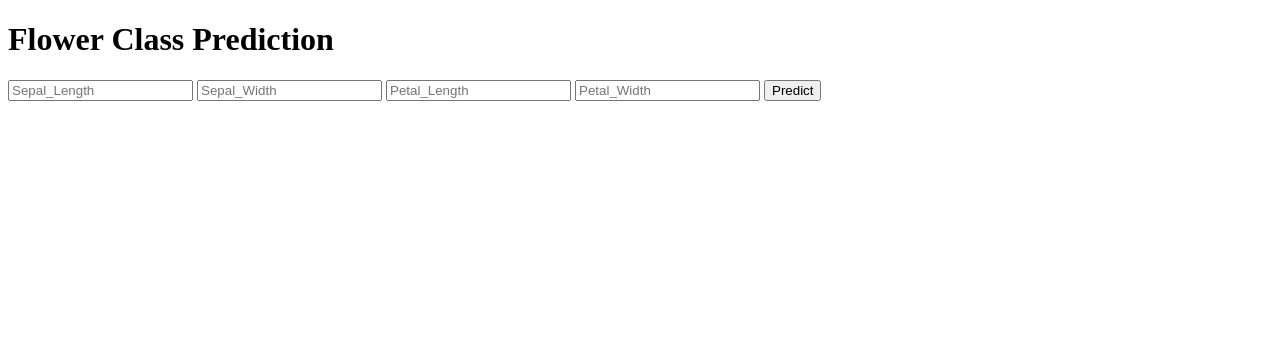
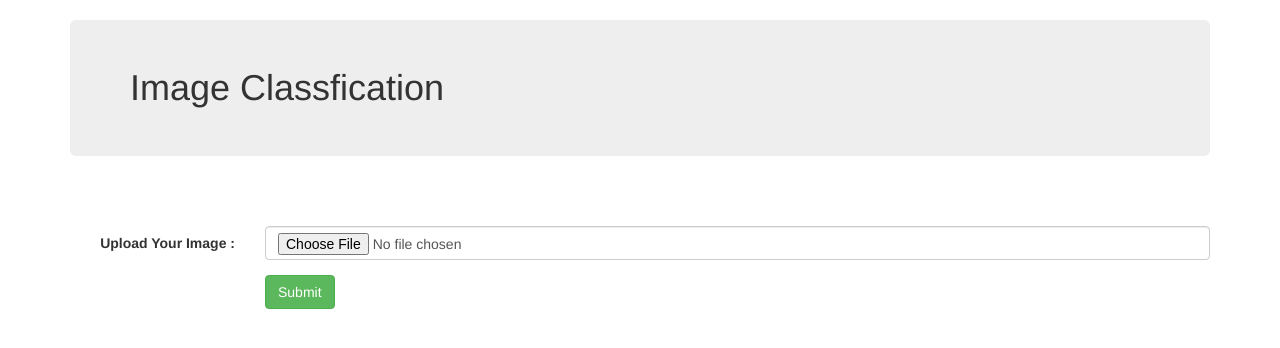
Before and after one commit to ME3ZA/chest-model-api, a Flask app: template templates/index.html in a window 1280 px wide. Shown: the top 348 px of the page. Run offline with Flask 2, Linux system fonts and the light colour scheme; the template is opened without the code that fills it, so the values that code supplies are empty; parts of the project's set-up code (start-up, migrations or seed data) failed here and were passed over; some libraries are stand-ins or nearby versions.

Commit message:
Update index.html

```diff
--- a/templates/index.html
+++ b/templates/index.html
@@ -1,35 +1,46 @@
 <!DOCTYPE html>
-<html >
-<!--From https://codepen.io/frytyler/pen/EGdtg-->
+<html lang="en">
 <head>
-  <meta charset="UTF-8">
-  <title>ML API</title>
-  <link href='https://fonts.googleapis.com/css?family=Pacifico' rel='stylesheet' type='text/css'>
-<link href='https://fonts.googleapis.com/css?family=Arimo' rel='stylesheet' type='text/css'>
-<link href='https://fonts.googleapis.com/css?family=Hind:300' rel='stylesheet' type='text/css'>
-<link href='https://fonts.googleapis.com/css?family=Open+Sans+Condensed:300' rel='stylesheet' type='text/css'>
+  <title>Image Classification</title>
+  <meta charset="utf-8">
+  <meta name="viewport" content="width=device-width, initial-scale=1">
+  <link rel="stylesheet" href="https://maxcdn.bootstrapcdn.com/bootstrap/3.4.1/css/bootstrap.min.css">
+  <script src="https://ajax.googleapis.com/ajax/libs/jquery/3.5.1/jquery.min.js"></script>
+  <script src="https://maxcdn.bootstrapcdn.com/bootstrap/3.4.1/js/bootstrap.min.js"></script>
+</head>
+<body>
 
-</head>
+<div class="container">
+  <h1 class="jumbotron bg-primary">Image Classfication</h1>
+  <br><br>
+  <form class="form-horizontal" action="/submit" method="post" enctype="multipart/form-data">
 
-<body>
- <div class="login">
-	<h1>Flower Class Prediction</h1>
+    <div class="form-group">
+      <label class="control-label col-sm-2" for="pwd">Upload Your Image :</label>
+      <div class="col-sm-10">
+        <input type="file" class="form-control" placeholder="Hours Studied"  name="my_image" id="pwd">
+      </div>
+    </div>
 
-     <!-- Main Input For Receiving Query to our ML -->
-    <form action="{{ url_for('predict')}}"method="post">
-    	<input type="text" name="Sepal_Length" placeholder="Sepal_Length" required="required" />
-        <input type="text" name="Sepal_Width" placeholder="Sepal_Width" required="required" />
-		<input type="text" name="Petal_Length" placeholder="Petal_Length" required="required" />
-		<input type="text" name="Petal_Width" placeholder="Petal_Width" required="required" />
+    <div class="form-group">
+      <div class="col-sm-offset-2 col-sm-10">
+        <button type="submit" class="btn btn-success">Submit</button>
+      </div>
+    </div>
+  </form>
 
-        <button type="submit" class="btn btn-primary btn-block btn-large">Predict</button>
-    </form>
+	{% if prediction %}
+  <img src="{{img_path}}" height="400px" width="400px">
+	<h2> Your Prediction   : <i> {{prediction}} </i></h2>
 
-   <br>
-   <br>
-   {{ prediction_text }}
+	{% endif %}
 
- </div>
+</div>
+
+
+
+
+
 
 
 </body>
```
